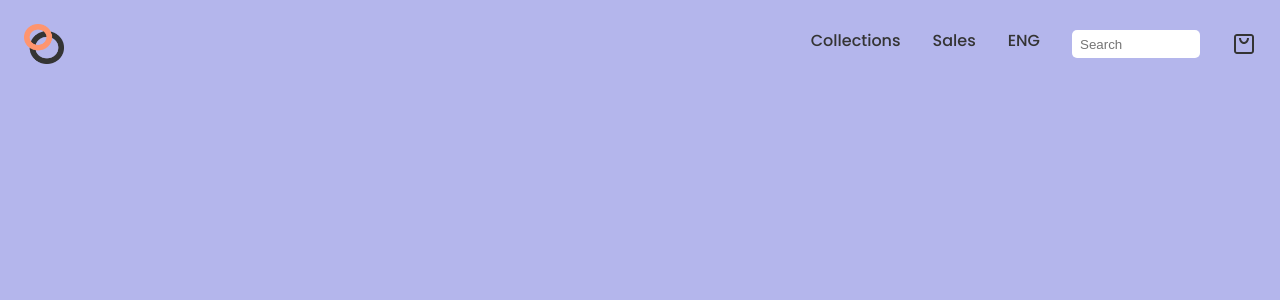
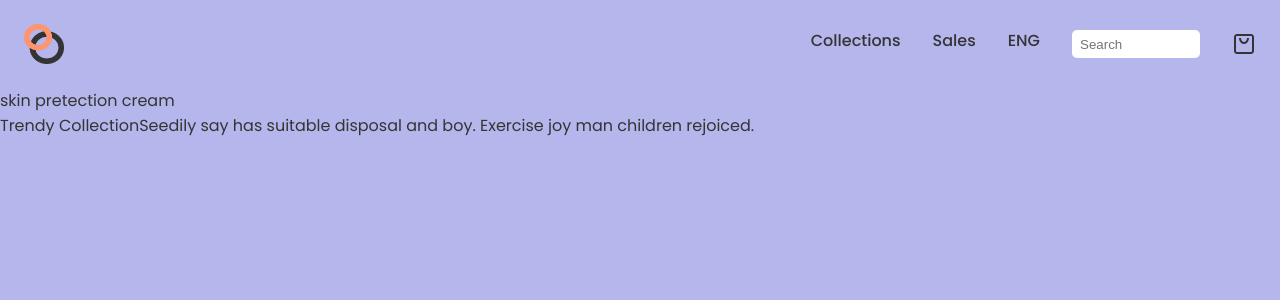
Before and after one commit to novakovic17/iteh-domaci3, a React (Create React App) app: page / in a window 1280 px wide. Shown: the top 300 px of the page. Built offline with nearby package versions, Linux system fonts and the light colour scheme.

Commit message:
hero left side

```diff
--- a/src/App.js
+++ b/src/App.js
@@ -1,10 +1,12 @@
+import css from './App.css'
 import Header from './components/header/Header';
-import css from './App.css'
+import Hero from './components/hero/Hero';
 
 function App() {
   return (
     <div>
      <Header/>
+     <Hero/>
     </div>
   );
 }
--- /dev/null
+++ b/src/components/hero/Hero.jsx
@@ -0,0 +1,21 @@
+import React from 'react'
+import css from './Hero.module.css'
+function Hero() {
+  return (
+    <div className={css.container}>
+
+    {/*leftside*/}
+    <div className={css.h_sides}>
+        <span>skin pretection cream</span>
+
+    <div className={css.text2}>
+        <span>Trendy Collection</span>
+        <span>Seedily say has suitable disposal and boy. Exercise joy man children rejoiced.</span>
+    </div>
+    </div>
+    </div>
+
+    )
+}
+
+export default Hero
```
Also changed, not shown: src/components/hero/Hero.module.css (added).
